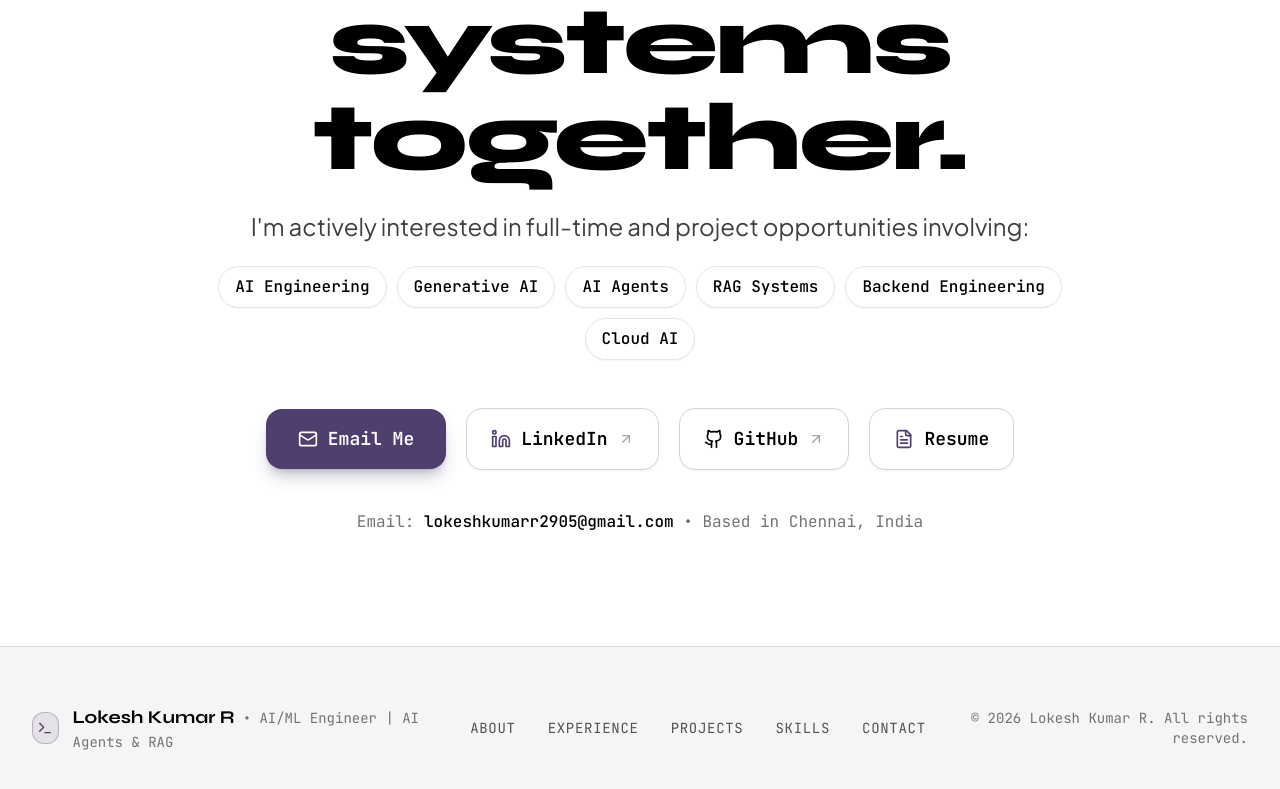
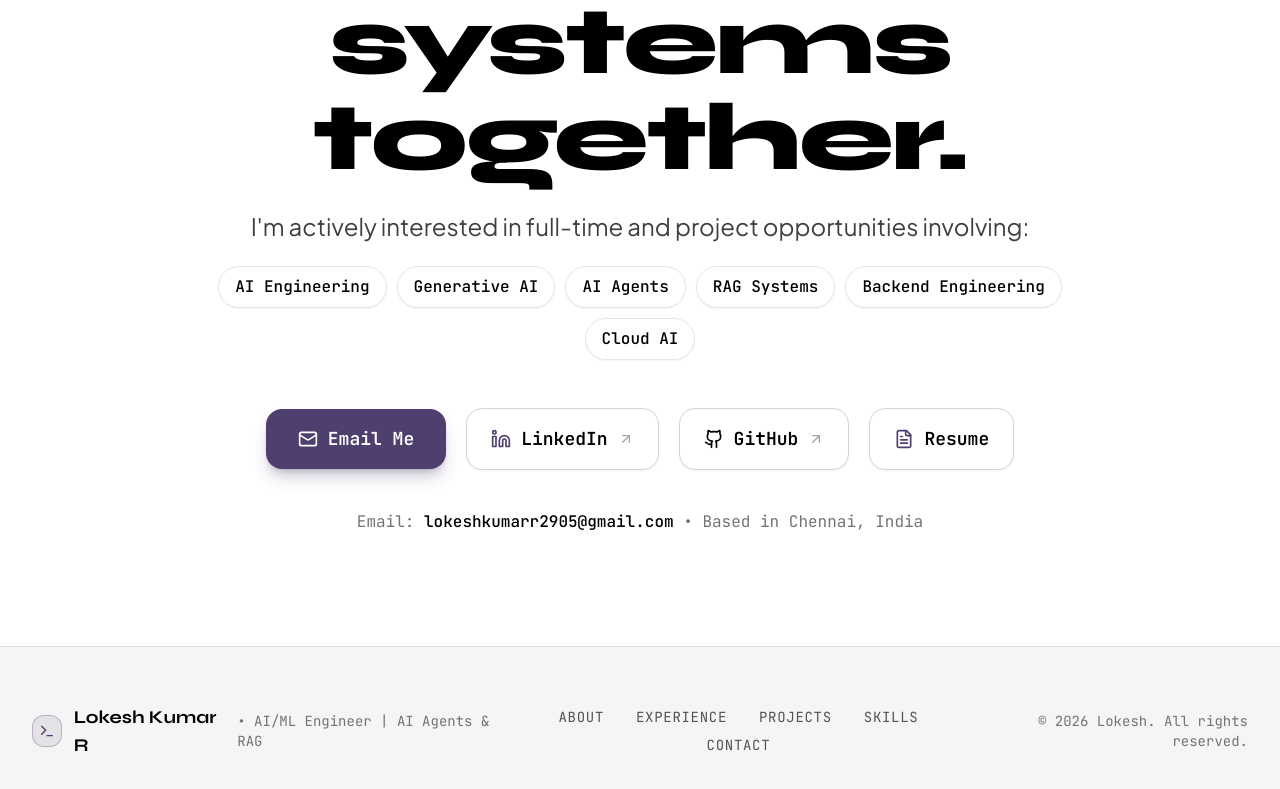
Before and after one commit to lokeshh29/build-portfolio, a Next.js app in the folder frontend/: page / in a window 1280 px wide. Shown: the part 7928-8717 px from the top of the page. Built offline with nearby package versions, Linux system fonts and the light colour scheme; no server answers.

Commit message:
feat(responsive): enhance responsiveness and layout across all screen sizes

```diff
--- a/frontend/components/achievements/Achievements.tsx
+++ b/frontend/components/achievements/Achievements.tsx
@@ -60,7 +60,7 @@ export default function Achievements() {
                 viewport={{ once: true, margin: "-50px" }}
                 transition={{ duration: 0.6, delay: idx * 0.15, ease: [0.22, 1, 0.36, 1] }}
                 whileHover={{ y: -6 }}
-                className="glass-card rounded-3xl p-7 sm:p-10 space-y-5 transition-shadow duration-300 hover:border-[#4e3f6e]/60 hover:shadow-2xl hover:shadow-[#4e3f6e]/10"
+                className="glass-card rounded-3xl p-5 sm:p-7 lg:p-10 space-y-5 transition-shadow duration-300 hover:border-[#4e3f6e]/60 hover:shadow-2xl hover:shadow-[#4e3f6e]/10"
               >
                 <div className="flex items-center justify-between">
                   <div
--- a/frontend/components/contact/Contact.tsx
+++ b/frontend/components/contact/Contact.tsx
@@ -34,7 +34,7 @@ export default function Contact() {
           <span className="font-mono text-xs sm:text-sm font-semibold uppercase tracking-[0.25em] text-[#4e3f6e] dark:text-[#c4b7d8]">
             Get in Touch
           </span>
-          <h2 className="mt-3 font-display text-5xl sm:text-7xl lg:text-8xl font-extrabold text-black dark:text-white tracking-tight leading-[1.08]">
+          <h2 className="mt-3 font-display text-4xl sm:text-6xl lg:text-7xl xl:text-8xl font-extrabold text-black dark:text-white tracking-tight leading-[1.08]">
             Let's build intelligent systems together.
           </h2>
 
--- a/frontend/components/footer/Footer.tsx
+++ b/frontend/components/footer/Footer.tsx
@@ -21,20 +21,20 @@ export default function Footer() {
       transition={{ duration: 0.6 }}
       className="border-t border-black/10 dark:border-[#4e3f6e]/30 bg-neutral-100 dark:bg-black py-14 text-neutral-600 dark:text-neutral-400 text-sm transition-colors duration-300"
     >
-      <div className="max-w-7xl mx-auto px-4 sm:px-6 lg:px-8 flex flex-col sm:flex-row items-center justify-between gap-6">
-        <div className="flex items-center gap-3.5">
-          <div className="h-8 w-8 rounded-xl bg-[#4e3f6e]/10 dark:bg-[#4e3f6e]/25 border border-[#4e3f6e]/30 flex items-center justify-center text-[#4e3f6e] dark:text-[#c4b7d8]">
-            <Terminal className="h-4 w-4" />
+      <div className="max-w-7xl mx-auto px-4 sm:px-6 lg:px-8 flex flex-col sm:flex-row items-center justify-between gap-6 text-center sm:text-left">
+        <div className="flex flex-col sm:flex-row items-center gap-2.5 sm:gap-3.5">
+          <div className="flex items-center gap-3">
+            <div className="h-8 w-8 rounded-xl bg-[#4e3f6e]/10 dark:bg-[#4e3f6e]/25 border border-[#4e3f6e]/30 flex items-center justify-center text-[#4e3f6e] dark:text-[#c4b7d8]">
+              <Terminal className="h-4 w-4" />
+            </div>
+            <span className="font-display text-base sm:text-lg font-bold text-black dark:text-white">Lokesh Kumar R</span>
           </div>
-          <div>
-            <span className="font-display text-base sm:text-lg font-bold text-black dark:text-white">Lokesh Kumar R</span>
-            <span className="font-mono text-xs sm:text-sm text-neutral-500 ml-2">
-              • AI/ML Engineer | AI Agents & RAG
-            </span>
-          </div>
+          <span className="font-mono text-xs sm:text-sm text-neutral-500">
+            • AI/ML Engineer | AI Agents & RAG
+          </span>
         </div>
 
-        <div className="flex items-center gap-6 sm:gap-8 font-mono text-xs sm:text-sm uppercase tracking-wider">
+        <div className="flex flex-wrap items-center justify-center gap-x-5 sm:gap-x-8 gap-y-2 font-mono text-xs sm:text-sm uppercase tracking-wider">
           {navLinks.map((link) => (
             <motion.a
               key={link.label}
@@ -48,7 +48,7 @@ export default function Footer() {
         </div>
 
         <div className="font-mono text-xs sm:text-sm text-neutral-500 text-center sm:text-right">
-          © {new Date().getFullYear()} Lokesh Kumar R. All rights reserved.
+          © {new Date().getFullYear()} Lokesh. All rights reserved.
         </div>
       </div>
     </motion.footer>
--- a/frontend/components/hero/Hero.tsx
+++ b/frontend/components/hero/Hero.tsx
@@ -39,7 +39,7 @@ export default function Hero({ onOpenChat }: HeroProps) {
             initial={{ opacity: 0, y: 30 }}
             animate={{ opacity: 1, y: 0 }}
             transition={{ duration: 0.7, ease: "easeOut" }}
-            className="font-display text-6xl sm:text-8xl lg:text-9xl font-extrabold tracking-[-3px] text-black dark:text-white leading-[1.02]"
+            className="font-display text-5xl sm:text-7xl md:text-8xl lg:text-9xl font-extrabold tracking-tight sm:tracking-[-3px] text-black dark:text-white leading-[1.05]"
           >
             Hi, I'm{" "}
             <span className="text-transparent bg-clip-text bg-gradient-to-r from-[#4e3f6e] via-[#7b689a] to-black dark:from-white dark:via-[#dbd5e7] dark:to-[#4e3f6e]">
--- a/frontend/components/navbar/Navbar.tsx
+++ b/frontend/components/navbar/Navbar.tsx
@@ -1,7 +1,7 @@
 "use client";
 
 import React, { useState, useEffect } from "react";
-import { Sparkles, Menu, X, Terminal } from "lucide-react";
+import { Sparkles, Menu, X, Terminal, FileText } from "lucide-react";
 import { motion, useScroll, useSpring } from "framer-motion";
 import ThemeToggle from "@/components/theme/ThemeToggle";
 
--- a/frontend/components/projects/ProjectCard.tsx
+++ b/frontend/components/projects/ProjectCard.tsx
@@ -34,7 +34,7 @@ export default function ProjectCard({
       viewport={{ once: true, margin: "-60px" }}
       transition={{ duration: 0.6, ease: [0.22, 1, 0.36, 1] }}
       whileHover={{ y: -5 }}
-      className="glass-card rounded-3xl p-7 sm:p-10 w-full transition-shadow duration-300 hover:border-[#4e3f6e]/60 hover:shadow-2xl hover:shadow-[#4e3f6e]/10 group"
+      className="glass-card rounded-3xl p-5 sm:p-7 lg:p-10 w-full transition-shadow duration-300 hover:border-[#4e3f6e]/60 hover:shadow-2xl hover:shadow-[#4e3f6e]/10 group"
     >
       <div className="grid grid-cols-1 lg:grid-cols-12 gap-8 lg:gap-10 items-start">
         {/* Left Column: Details, Tech, Actions */}
@@ -112,7 +112,7 @@ export default function ProjectCard({
         </div>
 
         {/* Right Column: Key Engineering Highlights Panel */}
-        <div className="lg:col-span-5 bg-neutral-50/90 dark:bg-[#120F1A]/90 border border-neutral-200 dark:border-[#4e3f6e]/30 rounded-2xl p-6 sm:p-8 space-y-4">
+        <div className="lg:col-span-5 bg-neutral-50/90 dark:bg-[#120F1A]/90 border border-neutral-200 dark:border-[#4e3f6e]/30 rounded-2xl p-5 sm:p-6 lg:p-8 space-y-4">
           <h4 className="font-mono text-xs sm:text-sm font-semibold uppercase tracking-wider text-neutral-500 dark:text-neutral-400">
             Key Engineering Highlights:
           </h4>
--- a/frontend/components/skills/Skills.tsx
+++ b/frontend/components/skills/Skills.tsx
@@ -119,7 +119,7 @@ export default function Skills() {
                 viewport={{ once: true, margin: "-50px" }}
                 transition={{ duration: 0.5, delay: idx * 0.08 }}
                 whileHover={{ y: -4 }}
-                className="glass-card rounded-3xl p-6 sm:p-8 w-full transition-shadow duration-300 hover:border-[#4e3f6e]/60 hover:shadow-xl hover:shadow-[#4e3f6e]/10"
+                className="glass-card rounded-3xl p-5 sm:p-6 lg:p-8 w-full transition-shadow duration-300 hover:border-[#4e3f6e]/60 hover:shadow-xl hover:shadow-[#4e3f6e]/10"
               >
                 <div className="grid grid-cols-1 lg:grid-cols-12 gap-6 items-center">
                   {/* Category Header (Left: 4 cols) */}
```
